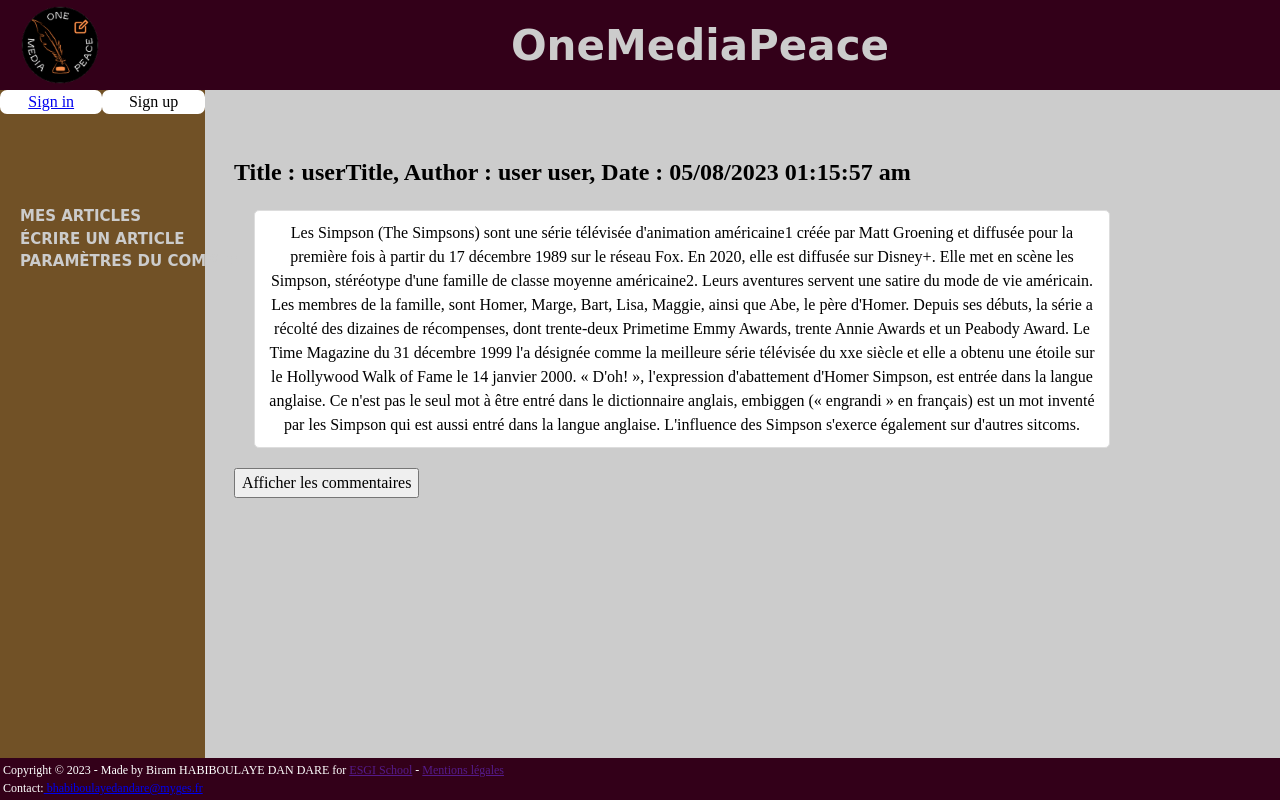
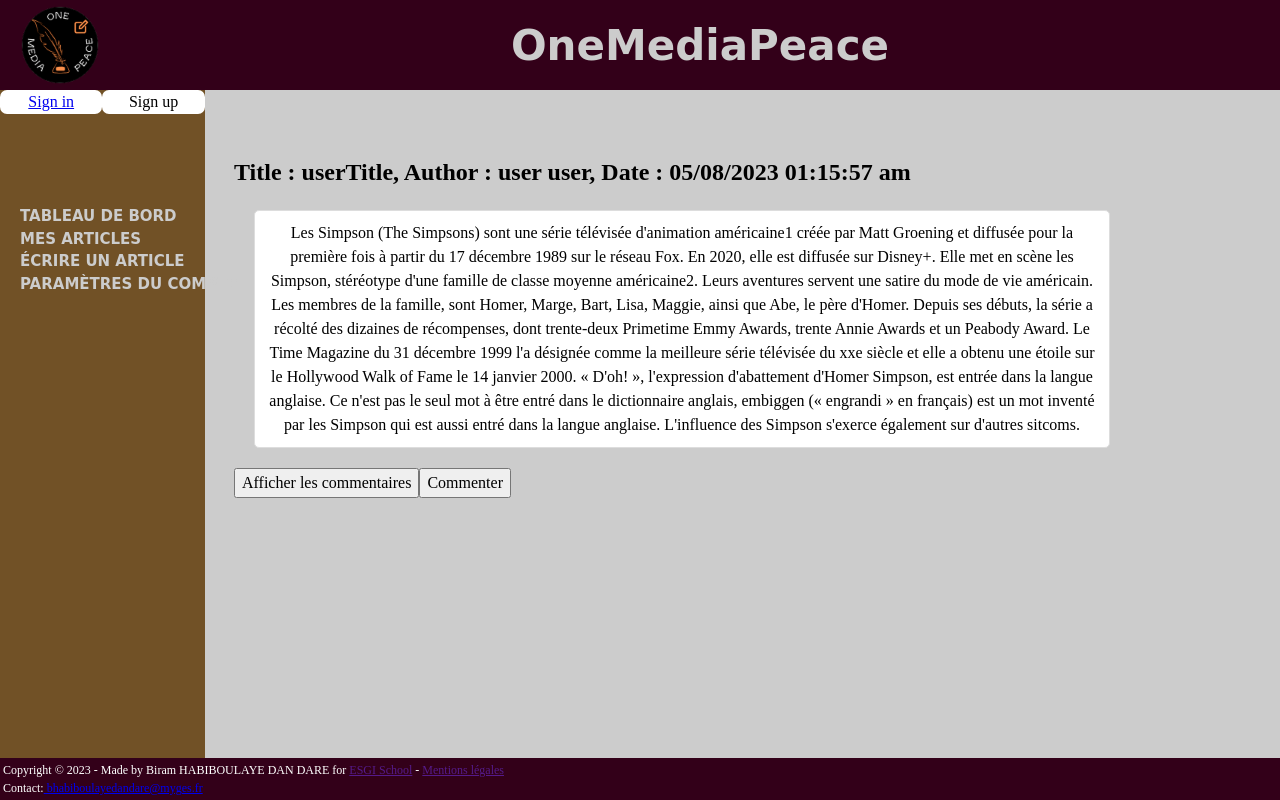
Before and after one commit to BibiDandare/oneMediaPeace, a PHP site: page /?articles in a window 1280 px wide. Run offline with PHP 8.4, Linux system fonts and the light colour scheme.

Commit message:
DEV : adding 'dashboard' button on navbar, and comment writing button (not working yet)

```diff
--- a/app/View/ArticleView.php
+++ b/app/View/ArticleView.php
@@ -55,10 +55,17 @@
             {
                 case "allowed":
                     //echo $this->text;
-                    echo "<div class='articleDetails'>Title : ".$this->title.", Author : ".$this->firstName.
-                    " ".$this->lastName.", Date : " .$this->creationDate."</div>";
+                    echo "<div class='articleDetails'>Title : ".$this->title.
+                    ", Author : ".$this->firstName." ".$this->lastName.
+                    ", Date : " .$this->creationDate."</div>";
+
                     echo "<div class='articleDisplay'>".$textExemple."</div>";
-                    echo "<button class='commentDisplay'>Afficher les commentaires</button>";
+
+                    echo "<button id = 'commentsDiplayButton' class=
+                    'commentDisplay'>Afficher les commentaires</button>";
+
+                    echo "<button id = 'commentsDiplayButton' class=
+                    'commentDisplay'>Commenter</button>";
                     break;
                 case "denied":
                     echo "Cet article ne peut pas être affiché (refusé)";
--- a/public/index.php
+++ b/public/index.php
@@ -44,6 +44,11 @@
                     <!-- faire des if pour rajouter certain trucs selon le type
                     de compte -->
                     <ul>
+                        <li>
+                            <a href="/">
+                                Tableau de bord
+                            </a>
+                        </li>
                         <li>
                             <!-- redirect to the dynamic dashboard -->
                             <a href="?articles">
@@ -97,11 +102,12 @@
                     }
 
                     //redirection toward the right page
-                    $routes = array('' => "../app/Controller/DashboardController.php",
-                             "sign-in" => "../app/Controller/Login.php",
-                           "dashboard" => "../app/Controller/DashboardController.php",
-                      "articleWriting" => "../app/Controller/ArticleWriting.php",
-                            "articles" => "../app/Controller/ArticleController.php"
+                    $routes = array(
+                             '' => "../app/Controller/DashboardController.php",
+                      "sign-in" => "../app/Controller/Login.php",
+                    "dashboard" => "../app/Controller/DashboardController.php",
+                    "articleWriting" => "../app/Controller/ArticleWriting.php",
+                     "articles" => "../app/Controller/ArticleController.php"
                     );
 
                     if (array_key_exists($url, $routes)) {
@@ -112,7 +118,7 @@
                         // require '404.php';
                         header("HTTP/1.0 404 Not Found");
                         echo "Désolé, la page que vous recherchez est
-                                                        introuvable.";
+                        introuvable.";
                     }
                 ?>
             </div>
```
Also changed, not shown: readme.txt (added).
